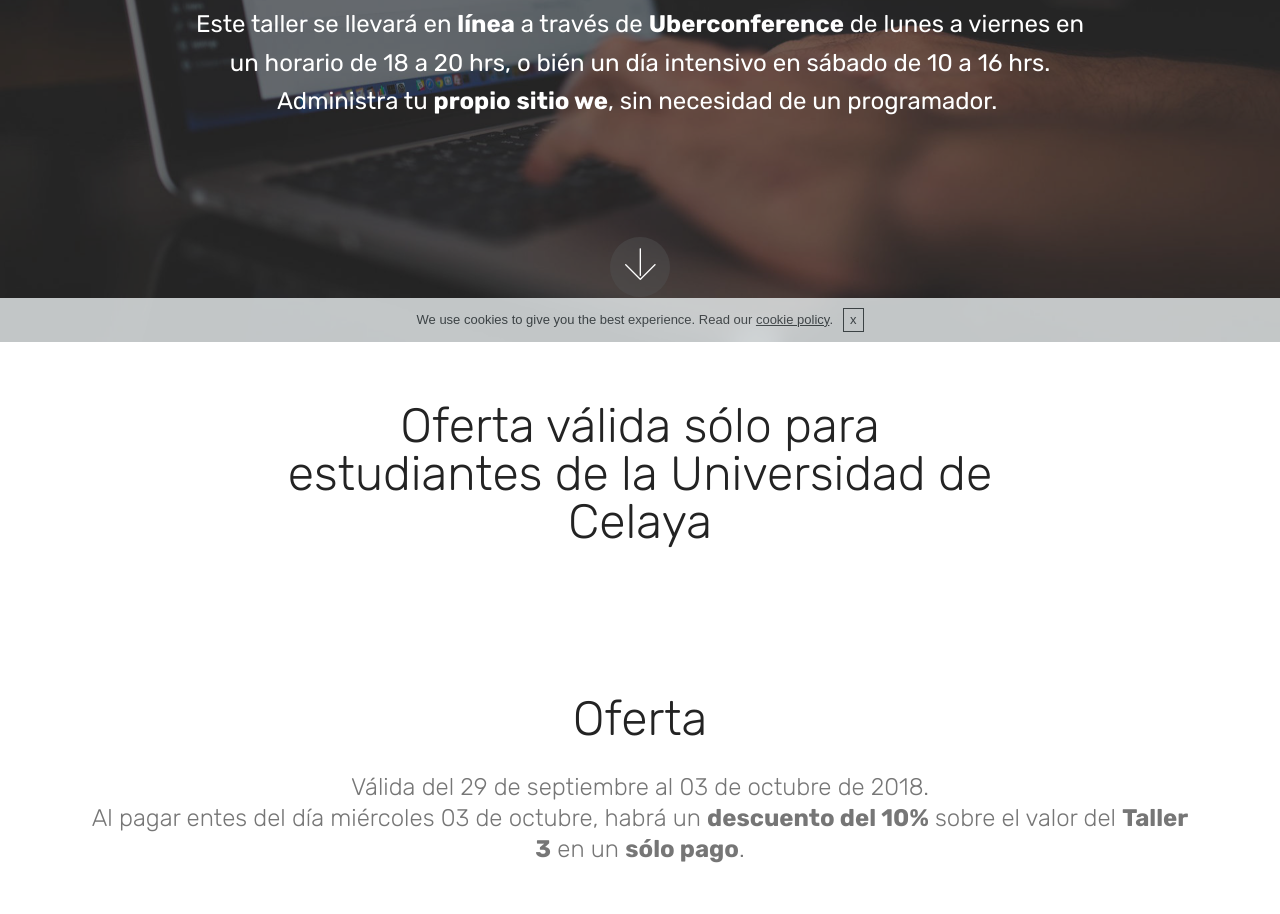
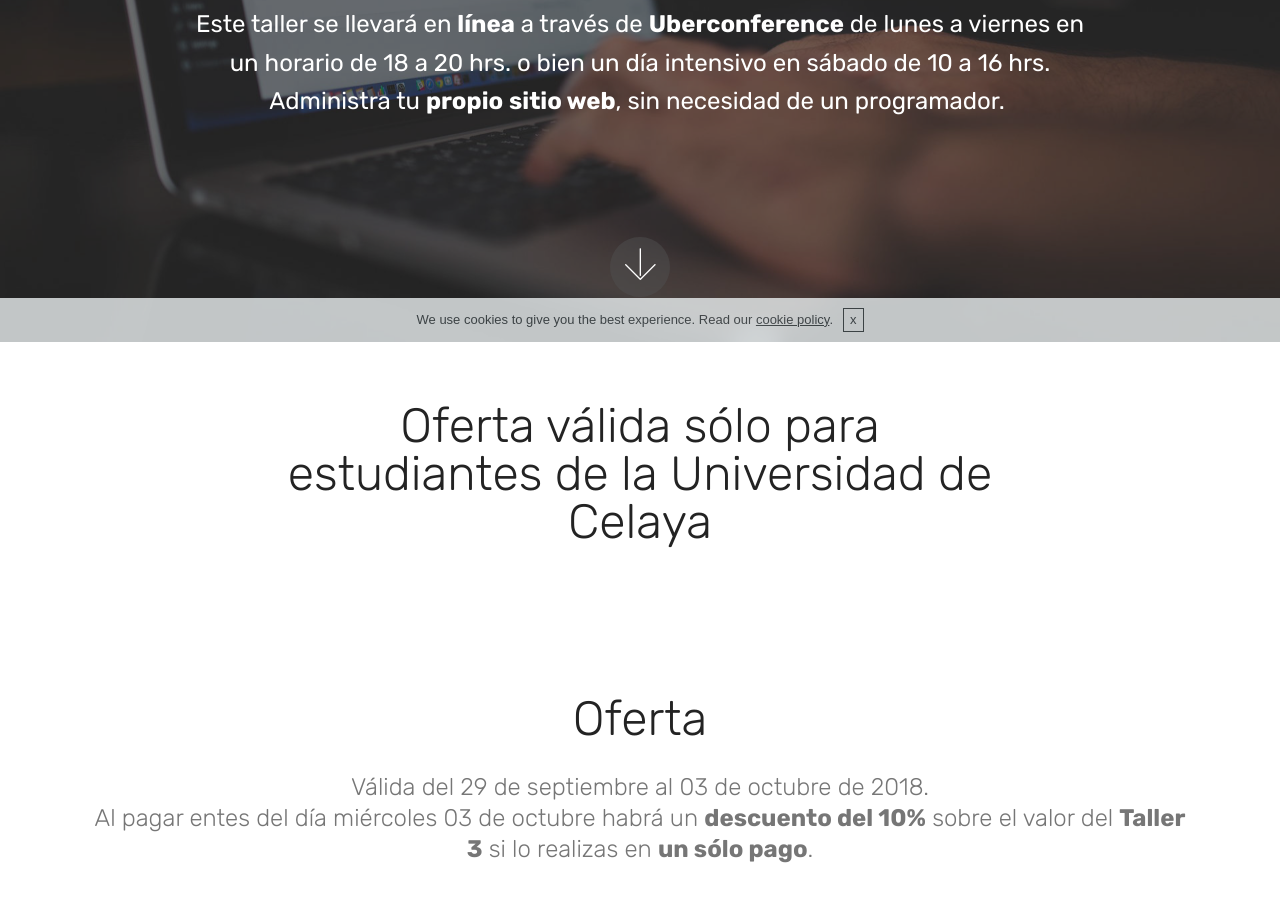
Before and after one commit to abcmarketingdigital/abcmarketingdigital.github.io, a plain HTML site: page taller-de-wordpress.html in a window 1280 px wide. Shown: the part 458-1372 px from the top of the page. Drawn offline with Linux system fonts and the light colour scheme; files whose address does not match are found by name.

Commit message:
Corrigiendo ortografia

```diff
--- a/taller-de-wordpress.html
+++ b/taller-de-wordpress.html
@@ -65,7 +65,7 @@
             <div class="mbr-white col-md-10">
                 <h1 class="mbr-section-title mbr-bold pb-3 mbr-fonts-style display-1"><br>Taller de Wordpress</h1>
                 <h3 class="mbr-section-subtitle align-center mbr-light pb-3 mbr-fonts-style display-5">Aprende a crear tu propio sitio web con el <strong>CMS </strong>- Content Management System - más empleado en el mundo.</h3>
-                <p class="mbr-text pb-3 mbr-fonts-style display-5">Este taller se llevará en <strong>línea</strong> a través de <strong>Uberconference</strong> de lunes a viernes en un horario de 18 a 20 hrs, o bién un día intensivo en sábado de 10 a 16 hrs. <br>Administra tu <strong>propio</strong> <strong>sitio we</strong>, sin necesidad de un programador.&nbsp;<br></p>
+                <p class="mbr-text pb-3 mbr-fonts-style display-5">Este taller se llevará en <strong>línea</strong> a través de <strong>Uberconference</strong> de lunes a viernes en un horario de 18 a 20 hrs. o bien un día intensivo en sábado de 10 a 16 hrs. <br>Administra tu <strong>propio</strong> <strong>sitio web</strong>, sin necesidad de un programador.&nbsp;<br></p>
 
             </div>
         </div>
@@ -103,7 +103,7 @@
         <h2 class="mbr-section-title align-center pb-3 mbr-fonts-style display-2">
            Oferta</h2>
         <h3 class="mbr-section-subtitle  display-5 align-center mbr-light mbr-fonts-style">
-            Válida del 29 de septiembre al 03 de octubre de 2018.<br>Al pagar entes del día miércoles 03 de octubre, habrá un <strong>descuento del 10%</strong> sobre el valor del <strong>Taller 3</strong> en un <strong>sólo pago</strong>.</h3>
+            Válida del 29 de septiembre al 03 de octubre de 2018.<br>Al pagar entes del día miércoles 03 de octubre habrá un <strong>descuento del 10%</strong> sobre el valor del <strong>Taller 3</strong> si lo realizas en <strong>un sólo pago</strong>.</h3>
     </div>
     <div class="container-fluid">
         <div class="row tabcont">
@@ -160,10 +160,10 @@
 <br>2. Preparando el entorno local
 <br>&nbsp; 2.1 Descarga e instalación de<strong> XAMPP</strong>
 <br>&nbsp; 2.2 Descarga e instalación de <strong>Wordpress
-</strong><br>4. Ajustes generales de <strong>Wordpress</strong>
-<br>5. ¿Qué son los <strong>Temas</strong> y <strong>Plugins</strong>?
-<br>6. Instalación de temas y plugins
-<br>7. Construyendo tu sitio web con tres plantillas de pago incluidas de por vida en el taller, de la empresa <strong>Studio Press</strong>.&nbsp;<br>
+</strong><br>3. Ajustes generales de <strong>Wordpress</strong>
+<br>4. ¿Qué son los <strong>Temas</strong> y <strong>Plugins</strong>?
+<br>5. Instalación de temas y plugins
+<br>6. Construyendo tu sitio web con tres plantillas de pago incluidas de por vida en el taller, de la empresa <strong>Studio Press</strong>.&nbsp;<br>
 <br><strong>Costo: $ 3997.00 MNX</strong></p>
                         </div>
 
```
